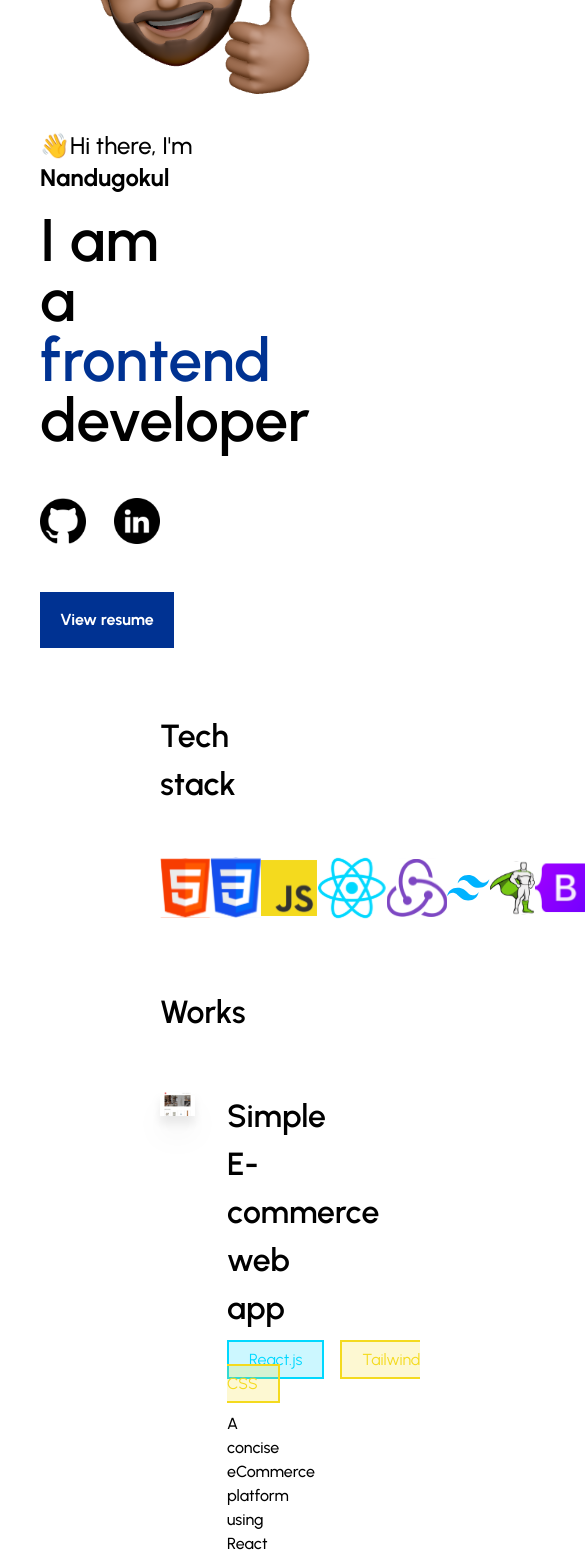
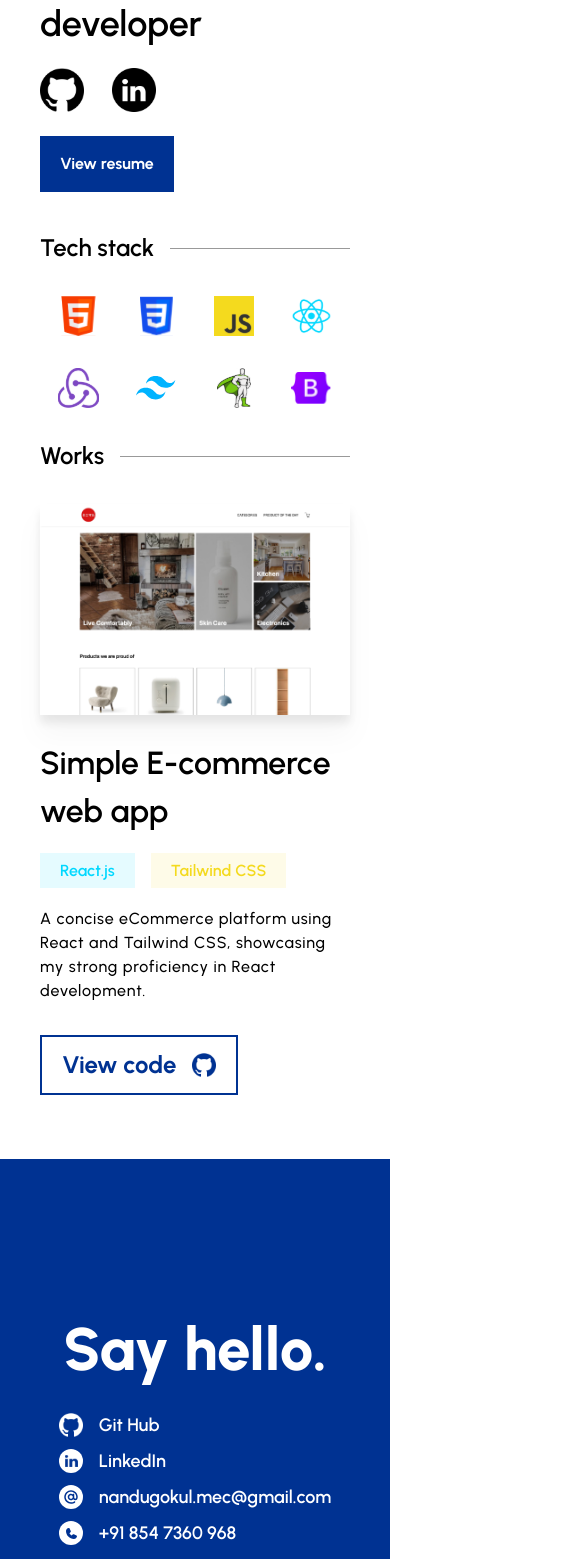
Before and after one commit to Nandugokul/portfolio, a React (Vite) app: page / in a window 390 px wide. Shown: the part 400-1959 px from the top of the page, 585 px wide, since content can reach past the window. Built offline with nearby package versions, Linux system fonts and the light colour scheme.

Commit message:
responsiveness done

```diff
--- a/src/pages/landingPage/components/Hero.jsx
+++ b/src/pages/landingPage/components/Hero.jsx
@@ -5,25 +5,25 @@ import bitmoJiIcon from "../../../../public/assets/bitmoji/bitmoJi.svg";
 function Hero() {
   return (
     <>
-      <section className="max-w-screen-2xl px-10 m-auto md:px-40 md:flex mt-20">
-        <div className="w-full md:w-1/2 flex justify-center md:order-2">
-          <img src={bitmoJiIcon} alt="Image" className="w-96" />
+      <section className="max-w-screen-2xl px-10 m-auto lg:px-40 sm:flex mt-10 md:mt-20">
+        <div className="w-full sm:w-1/2 flex justify-center sm:order-2">
+          <img src={bitmoJiIcon} alt="Image" className=" w-48 md:w-96" />
         </div>
-        <div className="w-1/2">
-          <p className="text-2xl font-medium mb-4">
+        <div className=" w-full md:w-1/2">
+          <p className=" text-base md:text-2xl font-medium mb-4">
             👋Hi there, I{"'"}m <span className="font-bold">Nandugokul</span>
           </p>
-          <p className="text-6xl font-semibold">
+          <p className="text-4xl md:text-6xl font-semibold">
             I am a
-            <span className="text-myBlue text-6xl font-semibold">
+            <span className="text-myBlue text-4xl md:text-6xl  font-semibold">
               {" "}
               frontend
             </span>
           </p>
-          <p className="text-6xl font-semibold">developer</p>
-          <div className="flex my-12">
-            <img src={gitIcon} alt="git hub" className="mr-7" />
-            <img src={linkedInIcon} alt="LinkedIn" />
+          <p className="text-4xl md:text-6xl font-semibold">developer</p>
+          <div className="flex my-6 md:my-12">
+            <img src={gitIcon} alt="git hub" className="mr-7 w-11" />
+            <img className="w-11" src={linkedInIcon} alt="LinkedIn" />
           </div>
           <button className="text-white bg-myBlue px-5 py-4 font-bold">
             View resume
--- a/src/pages/landingPage/components/TechStack.jsx
+++ b/src/pages/landingPage/components/TechStack.jsx
@@ -9,22 +9,28 @@ import reactIcon from "../../../../public/assets/icons/reactIcon.svg";
 function TechStack() {
   return (
     <>
-      <section className="max-w-screen-2xl px-40 m-auto mt-16">
+      <section className="max-w-screen-2xl px-10  lg:px-40 m-auto mt-10 lg:mt-16">
         <div className="flex">
-          <h4 className="mr-8 text-[2rem] font-semibold">Tech stack</h4>
+          <h4 className=" mr-4 md:mr-8 text-2xl md:text-[2rem] font-semibold">
+            Tech stack
+          </h4>
           <div className="flex-grow flex items-center overflow-hidden">
-            <div className="h-[1px] w-full border-t-[1px] border-black"></div>
+            <div className="h-[1px] w-full border-t-[1px] border-black/40"></div>
           </div>
         </div>
-        <div className="flex justify-between mt-11">
-          <img src={htmlIcon} alt="HTML" />
-          <img src={cssIcon} alt="CSS" />
-          <img src={jsIcon} alt="JavaScript" />
-          <img src={reactIcon} alt="React" />
-          <img src={reduxIcon} alt="Redux" />
-          <img src={tailWindIcon} alt="Tailwind Css" />
-          <img src={gaspIcon} alt="gsap" />
-          <img src={bootstrapIcon} alt="bootstrap" />
+        <div className=" grid grid-cols-4 place-items-center gap-y-8 md:flex justify-between mt-8 md:mt-11">
+          <img className="h-10 md:h-auto" src={htmlIcon} alt="HTML" />
+          <img className="h-10 md:h-auto" src={cssIcon} alt="CSS" />
+          <img className="h-10 md:h-auto" src={jsIcon} alt="JavaScript" />
+          <img className="h-10 md:h-auto" src={reactIcon} alt="React" />
+          <img className="h-10 md:h-auto" src={reduxIcon} alt="Redux" />
+          <img
+            className="h-6 md:h-auto"
+            src={tailWindIcon}
+            alt="Tailwind Css"
+          />
+          <img className="h-10 md:h-auto" src={gaspIcon} alt="gsap" />
+          <img className="h-8 md:h-auto" src={bootstrapIcon} alt="bootstrap" />
         </div>
       </section>
     </>
--- a/src/pages/landingPage/components/works/Works.jsx
+++ b/src/pages/landingPage/components/works/Works.jsx
@@ -3,11 +3,13 @@ import SingleWork from "./components/SingleWork";
 function Works() {
   return (
     <>
-      <section className="max-w-screen-2xl px-40 m-auto mt-16">
+      <section className="max-w-screen-2xl px-10 lg:px-40 m-auto mt-8 md:mt-16">
         <div className="flex">
-          <h4 className="mr-8 text-[2rem] font-semibold">Works</h4>
+          <h4 className="mr-4 md:mr-8 text-2xl md:text-[2rem] font-semibold">
+            Works
+          </h4>
           <div className="flex-grow flex items-center overflow-hidden">
-            <div className="h-[1px] w-full border-t-[1px] border-black"></div>
+            <div className="h-[1px] w-full border-t-[1px] border-black/40"></div>
           </div>
         </div>
         <SingleWork />
--- a/src/pages/landingPage/components/works/components/SingleWork.jsx
+++ b/src/pages/landingPage/components/works/components/SingleWork.jsx
@@ -3,32 +3,32 @@ import eCommerceImg from "../../../../../../public/assets/works/eCommerce.jpg";
 function SingleWork() {
   return (
     <>
-      <section className="flex mt-14">
-        <div className="w-1/2 h-full">
+      <section className=" md:flex mt-8 md:mt-14">
+        <div className="w-full md:w-1/2 h-full">
           <img
             src={eCommerceImg}
             alt="E Commerce"
             className="max-h-[500px] w-full object-cover object-center-top drop-shadow-xl"
           />
         </div>
-        <div className="w-1/2 pl-8">
-          <h4 className="text-[2rem] font-semibold ">
+        <div className="w-full md:w-1/2 md:pl-8">
+          <h4 className="text-[2rem] mt-6 md:mt-0 font-semibold ">
             Simple E-commerce web app
           </h4>
           <div>
-            <div className="my-4 space-x-4">
-              <span className="bg-[#00D8FF]/20 text-[#00D8FF] px-5 py-2 border-2 border-solid border-[#00D8FF]">
+            <div className="my-6 space-x-4">
+              <span className="bg-[#00D8FF]/10 font-semibold text-[#00D8FF] px-5 py-2 ">
                 React.js
               </span>
-              <span className="bg-[#F4DA1E]/20 text-[#F4DA1E] px-5 py-2 border-2 border-solid border-[#F4DA1E]">
+              <span className="bg-[#F4DA1E]/10 font-semibold text-[#F4DA1E] px-5 py-2 ]">
                 Tailwind CSS
               </span>
             </div>
-            <p className="font-medium">
+            <p className="font-medium tracking-wider">
               A concise eCommerce platform using React and Tailwind CSS,
               showcasing my strong proficiency in React development.
             </p>
-            <div className="flex px-5 py-3 border-2 border-myBlue border-solid w-fit mt-10">
+            <div className="flex px-5 py-3 border-2 border-myBlue border-solid w-fit mt-8">
               <h4 className="text-2xl font-bold text-myBlue">View code</h4>
               <img className="ml-4" src={gitBlueIcon} alt="View Code" />
             </div>
--- a/src/uiComponents/Footer.jsx
+++ b/src/uiComponents/Footer.jsx
@@ -6,29 +6,50 @@ function Footer() {
   return (
     <>
       <section className="bg-myBlue mt-16 py-40">
-        <div className="max-w-screen-2xl px-40 m-auto flex items-center justify-between">
-          <h1 className="text-white text-8xl font-extrabold">Say hello.</h1>
-          <div className="space-y-2">
-            <div className="flex ">
+        <div className="max-w-screen-2xl px-10 md:px-40 m-auto flex flex-col lg:flex-row items-center justify-between">
+          <h1 className="text-white text-6xl md:text-8xl font-extrabold">
+            Say hello.
+          </h1>
+          <div className="space-y-2 mt-8 md:mt-10  lg:mt-0 md:ml-8">
+            <a
+              href="https://github.com/Nandugokul"
+              target="_blank"
+              rel="noopener noreferrer"
+              className="flex cursor-pointer"
+            >
               <img src={gitIcon} alt="Git hub" />
-              <p className="text-2xl font-semibold text-white ml-4">Git Hub</p>
-            </div>
-            <div className="flex ">
+              <p className="text-lg sm:text-xl md:text-2xl font-semibold text-white ml-4">
+                Git Hub
+              </p>
+            </a>
+            <a
+              href="https://www.linkedin.com/in/nandugokulkn/"
+              target="_blank"
+              rel="noopener noreferrer"
+              className="flex cursor-pointer"
+            >
               <img src={linkedInIcon} alt="LinkedIn" />
-              <p className="text-2xl font-semibold text-white ml-4">LinkedIn</p>
-            </div>
-            <div className="flex ">
+              <p className="text-lg sm:text-xl md:text-2xl font-semibold text-white ml-4">
+                LinkedIn
+              </p>
+            </a>
+            <a
+              href="mailto:nandugokul.mec@gmail.com"
+              target="_blank"
+              rel="noopener noreferrer"
+              className="flex cursor-pointer"
+            >
               <img src={mailIcon} alt="Mail" />
-              <p className="text-2xl font-semibold text-white ml-4">
+              <p className="text-lg sm:text-xl md:text-2xl font-semibold text-white ml-4">
                 nandugokul.mec@gmail.com
               </p>
-            </div>
-            <div className="flex ">
+            </a>
+            <a href="tel:+918547360968" className="flex">
               <img src={phoneIcon} alt="Phone icon" />
-              <p className="text-2xl font-semibold text-white ml-4">
+              <p className="text-lg sm:text-xl md:text-2xl font-semibold text-white ml-4">
                 +91 854 7360 968
               </p>
-            </div>
+            </a>
           </div>
         </div>
       </section>
--- a/src/uiComponents/NavBar.jsx
+++ b/src/uiComponents/NavBar.jsx
@@ -1,15 +1,25 @@
 function NavBar() {
+  const handleScrollToFooter = () => {
+    window.scrollTo({
+      top: document.body.scrollHeight,
+      behavior: "smooth",
+    });
+  };
+
   return (
     <>
-      <section className="max-w-screen-2xl px-10 lg:px-40 pt-20 m-auto">
+      <section className="max-w-screen-2xl px-10 lg:px-40 pt-10 lg:pt-20 m-auto">
         <div className="flex justify-between items-center">
           <div>
             <span className="text-myBlue text-2xl font-bold">{"<"}</span>
             <span className="text-2xl font-bold text-[#303030]">ng</span>
-            <span className="text-myBlue text-2xl font-bold">{"/"}</span>
+            <span className="md:text-myBlue text-2xl font-bold">{"/"}</span>
             <span className="text-myBlue text-2xl font-bold">{">"}</span>
           </div>
-          <button className="px-7 border-myBlue border-2 border-solid text-myBlue md:border-0 py-4 font-bold md:bg-myBlue md:text-white ">
+          <button
+            onClick={handleScrollToFooter}
+            className="px-5 py-3 md:px-7 border-myBlue border-2 border-solid text-myBlue md:border-0 md:py-4 font-bold md:bg-myBlue md:text-white "
+          >
             Contact me
           </button>
         </div>
```
Also changed, not shown: public/assets/icons/gitIcon.svg, public/assets/icons/linkedInIcon.svg.
